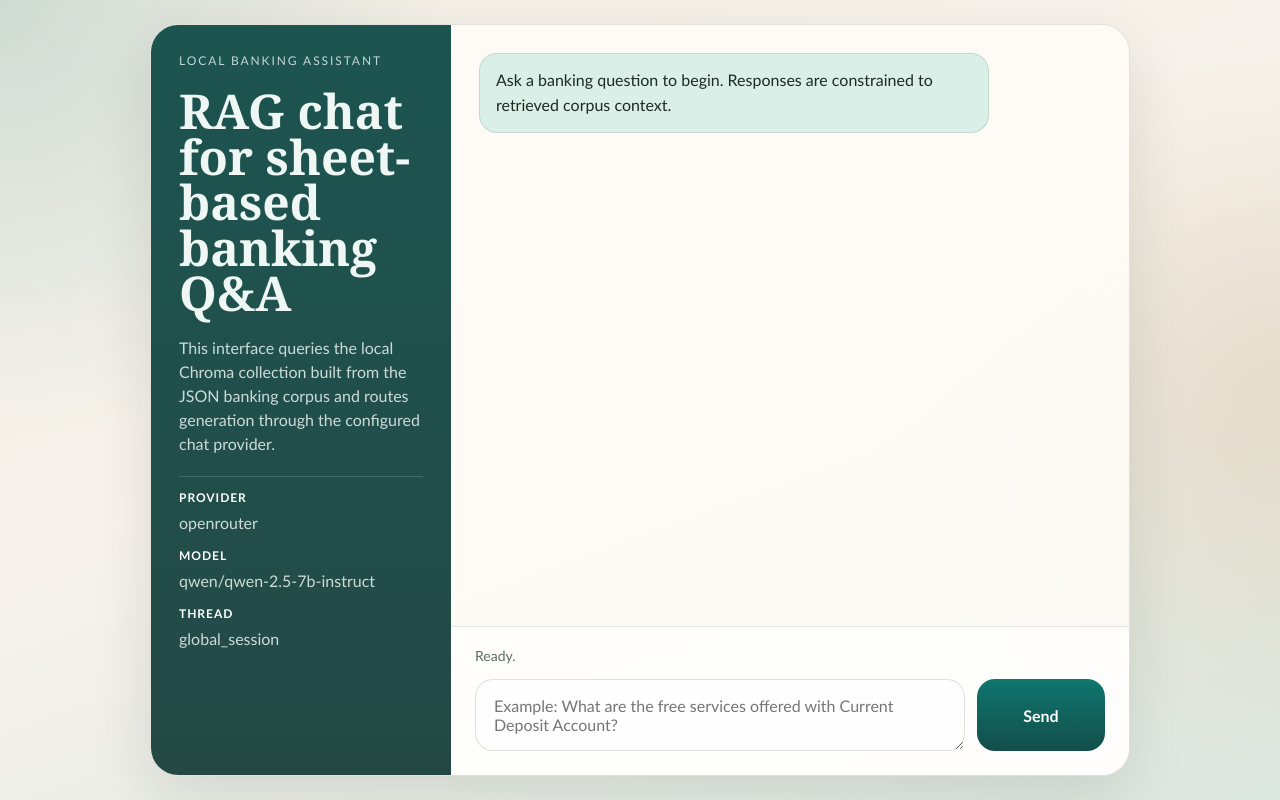
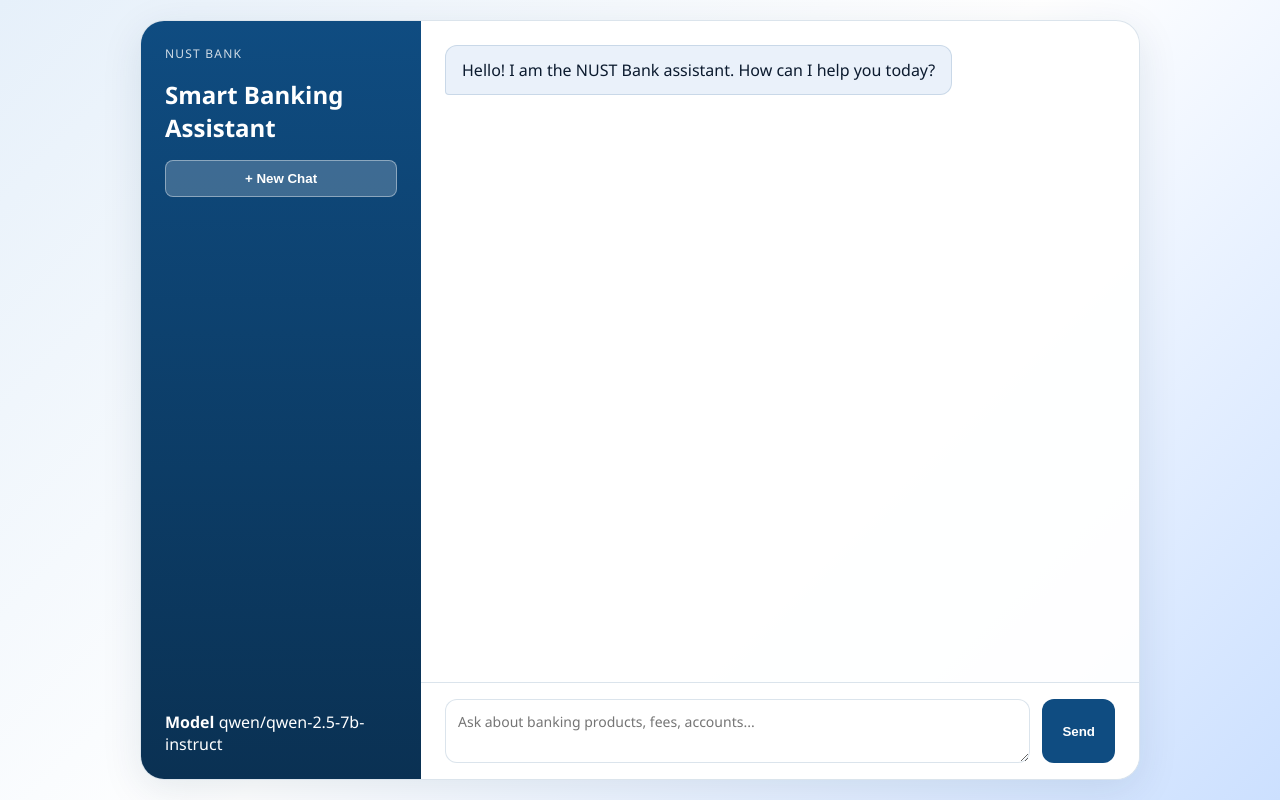
Before and after one commit to NemroNeno/LLM-Semester-Project, a FastAPI app: page / in a window 1280 px wide. Run offline with FastAPI, Linux system fonts and the light colour scheme; data that the repository does not hold is empty.

Commit message:
Implement chat history functionality with SQLite database and update UI styles

```diff
--- a/app.py
+++ b/app.py
@@ -1,9 +1,11 @@
 import os
 import re
+import sqlite3
+import uuid
 from functools import lru_cache
 from typing import Any, Sequence, cast
 
-from fastapi import FastAPI, HTTPException, Request
+from fastapi import FastAPI, HTTPException, Request, Path
 from fastapi.responses import HTMLResponse
 from fastapi.templating import Jinja2Templates
 from dotenv import load_dotenv
@@ -241,18 +243,46 @@ def invoke_graph(message: str, thread_id: str = THREAD_ID, graph: Any = None) ->
     )
 
 
+DB_PATH = "chat_history.db"
+
+def get_db():
+    conn = sqlite3.connect(DB_PATH, check_same_thread=False)
+    conn.row_factory = sqlite3.Row
+    return conn
+
 class ChatRequest(BaseModel):
     message: str = Field(min_length=1, max_length=4000)
-
+    chat_id: str | None = None
 
 class ChatResponse(BaseModel):
     reply: str
     context_count: int
     provider: str
-
+    chat_id: str
 
 app = FastAPI(title="LLM Semester Project")
 
+@app.on_event("startup")
+def startup():
+    conn = get_db()
+    conn.execute('CREATE TABLE IF NOT EXISTS chats (id TEXT PRIMARY KEY, title TEXT, created_at TIMESTAMP DEFAULT CURRENT_TIMESTAMP)')
+    conn.execute('CREATE TABLE IF NOT EXISTS messages (id INTEGER PRIMARY KEY AUTOINCREMENT, chat_id TEXT, role TEXT, content TEXT, context_count INTEGER, created_at TIMESTAMP DEFAULT CURRENT_TIMESTAMP)')
+    conn.commit()
+    conn.close()
+
+@app.get("/chats")
+def list_chats():
+    conn = get_db()
+    chats = conn.execute("SELECT id, title FROM chats ORDER BY created_at DESC").fetchall()
+    conn.close()
+    return [{"id": c["id"], "title": c["title"]} for c in chats]
+
+@app.get("/chats/{chat_id}/messages")
+def list_chat_messages(chat_id: str = Path(...)):
+    conn = get_db()
+    messages = conn.execute("SELECT role, content, context_count FROM messages WHERE chat_id = ? ORDER BY created_at ASC", (chat_id,)).fetchall()
+    conn.close()
+    return [{"role": m["role"], "content": m["content"], "context_count": m["context_count"]} for m in messages]
 
 @app.get("/", response_class=HTMLResponse)
 def index(request: Request):
@@ -269,20 +299,40 @@ def index(request: Request):
 
 @app.post("/chat", response_model=ChatResponse)
 def chat(payload: ChatRequest) -> ChatResponse:
+    chat_id = payload.chat_id or str(uuid.uuid4())
+    conn = get_db()
+    if not payload.chat_id:
+        title = payload.message[:30] + "..." if len(payload.message) > 30 else payload.message
+        conn.execute("INSERT INTO chats (id, title) VALUES (?, ?)", (chat_id, title))
+        conn.commit()
+
+    conn.execute("INSERT INTO messages (chat_id, role, content, context_count) VALUES (?, ?, ?, ?)", (chat_id, "user", payload.message, 0))
+    conn.commit()
+
     try:
-        state = invoke_graph(payload.message)
+        state = invoke_graph(payload.message, thread_id=chat_id)
     except RuntimeError as exc:
+        conn.close()
         raise HTTPException(status_code=503, detail=str(exc)) from exc
     except Exception as exc:
+        conn.close()
         raise HTTPException(status_code=500, detail=f"Chat invocation failed: {exc}") from exc
 
     messages = state.get("messages", [])
     if not messages:
+        conn.close()
         raise HTTPException(status_code=500, detail="Graph returned no messages.")
 
     reply = message_to_text(messages[-1])
+    context_count = len(state.get("context", []))
+
+    conn.execute("INSERT INTO messages (chat_id, role, content, context_count) VALUES (?, ?, ?, ?)", (chat_id, "assistant", reply, context_count))
+    conn.commit()
+    conn.close()
+
     return ChatResponse(
         reply=reply,
-        context_count=len(state.get("context", [])),
+        context_count=context_count,
         provider=CHAT_PROVIDER,
+        chat_id=chat_id
     )
--- a/templates/index.html
+++ b/templates/index.html
@@ -6,255 +6,160 @@
     <title>Banking RAG Chat</title>
     <style>
         :root {
-            --bg: #f4efe6;
-            --bg-accent: #dce7df;
-            --panel: rgba(255, 252, 247, 0.88);
-            --text: #1c2a22;
-            --muted: #5b6b62;
-            --brand: #0f766e;
-            --brand-deep: #134e4a;
-            --user: #efe2c7;
-            --assistant: #d9efe8;
-            --border: rgba(28, 42, 34, 0.12);
-            --shadow: 0 20px 60px rgba(25, 40, 33, 0.12);
+            --bg: #e6f0fa;
+            --bg-accent: #cce0ff;
+            --panel: rgba(255, 255, 255, 0.95);
+            --text: #0b1a2e;
+            --muted: #4a6585;
+            --brand: #0f4c81;
+            --brand-deep: #0a3153;
+            --user: #dce7f3;
+            --assistant: #eaf1fa;
+            --border: rgba(15, 76, 129, 0.15);
+            --shadow: 0 10px 40px rgba(10, 49, 83, 0.1);
         }
 
-        * {
-            box-sizing: border-box;
-        }
+        * { box-sizing: border-box; }
 
         body {
             margin: 0;
             min-height: 100vh;
-            font-family: "Trebuchet MS", "Segoe UI", sans-serif;
+            font-family: "Segoe UI", Arial, sans-serif;
             color: var(--text);
-            background:
-                radial-gradient(circle at top left, rgba(15, 118, 110, 0.16), transparent 30%),
-                radial-gradient(circle at right, rgba(194, 120, 60, 0.16), transparent 28%),
-                linear-gradient(160deg, var(--bg) 0%, #f7f3ec 45%, var(--bg-accent) 100%);
+            background: linear-gradient(135deg, var(--bg) 0%, #ffffff 50%, var(--bg-accent) 100%);
             display: flex;
             align-items: center;
             justify-content: center;
-            padding: 24px;
+            padding: 20px;
         }
 
         .shell {
-            width: min(980px, 100%);
-            min-height: min(760px, calc(100vh - 48px));
+            width: min(1000px, 100%);
+            min-height: min(800px, calc(100vh - 40px));
             display: grid;
-            grid-template-columns: 300px 1fr;
+            grid-template-columns: 280px 1fr;
             background: var(--panel);
             border: 1px solid var(--border);
-            border-radius: 28px;
+            border-radius: 24px;
             box-shadow: var(--shadow);
             overflow: hidden;
-            backdrop-filter: blur(16px);
         }
 
         .sidebar {
-            padding: 28px;
-            background: linear-gradient(180deg, rgba(19, 78, 74, 0.96), rgba(18, 58, 54, 0.92));
-            color: #eef7f4;
+            padding: 24px;
+            background: linear-gradient(180deg, var(--brand), var(--brand-deep));
+            color: #ffffff;
             display: flex;
             flex-direction: column;
-            gap: 20px;
+            gap: 16px;
         }
 
-        .eyebrow {
-            letter-spacing: 0.16em;
-            text-transform: uppercase;
-            font-size: 12px;
-            opacity: 0.8;
+        .sidebar button.new-chat {
+            background: rgba(255,255,255,0.2);
+            color: white;
+            border: 1px solid rgba(255,255,255,0.4);
+            border-radius: 8px;
+            padding: 10px;
+            cursor: pointer;
+            font-weight: bold;
+            transition: 0.2s;
         }
 
-        h1 {
-            margin: 0;
-            font-family: Georgia, "Times New Roman", serif;
-            font-size: clamp(2rem, 4vw, 3rem);
-            line-height: 0.95;
-            font-weight: 600;
-        }
+        .sidebar button.new-chat:hover { background: rgba(255,255,255,0.3); }
 
-        .sidebar p,
-        .meta-item {
-            margin: 0;
-            color: rgba(238, 247, 244, 0.84);
-            line-height: 1.5;
-        }
-
-        .meta {
-            display: grid;
-            gap: 12px;
-            padding-top: 12px;
-            border-top: 1px solid rgba(238, 247, 244, 0.16);
-        }
-
-        .meta strong {
-            display: block;
-            color: #ffffff;
-            font-size: 12px;
-            letter-spacing: 0.08em;
-            text-transform: uppercase;
-            margin-bottom: 4px;
-        }
-
-        .panel {
+        .chat-list {
+            flex: 1;
+            overflow-y: auto;
             display: flex;
             flex-direction: column;
-            min-height: 100%;
+            gap: 8px;
+            font-size: 14px;
         }
+        .chat-item {
+            padding: 8px;
+            border-radius: 6px;
+            cursor: pointer;
+            background: rgba(255,255,255,0.05);
+            transition: 0.2s;
+        }
+        .chat-item:hover { background: rgba(255,255,255,0.15); }
+        .chat-item.active { background: rgba(255,255,255,0.25); font-weight: bold; }
+
+        .eyebrow { font-size: 12px; opacity: 0.8; text-transform: uppercase; letter-spacing: 0.1em; }
+        h1 { margin: 0; font-size: 1.5rem; }
+
+        .panel { display: flex; flex-direction: column; min-height: 100%; position: relative; }
 
         .messages {
             flex: 1;
             overflow-y: auto;
-            padding: 28px;
+            padding: 24px;
             display: flex;
             flex-direction: column;
-            gap: 14px;
+            gap: 16px;
         }
 
         .message {
-            max-width: 82%;
-            padding: 14px 16px;
-            border-radius: 18px;
-            line-height: 1.55;
-            white-space: pre-wrap;
-            border: 1px solid var(--border);
-            animation: rise 180ms ease-out;
+            max-width: 80%; padding: 12px 16px; border-radius: 12px;
+            line-height: 1.5; white-space: pre-wrap;
+            border: 1px solid var(--border); animation: rise 0.2s ease-out;
+            position: relative;
+        }
+        .message.user { align-self: flex-end; background: var(--user); border-bottom-right-radius: 4px; }
+        .message.assistant { align-self: flex-start; background: var(--assistant); border-bottom-left-radius: 4px; }
+
+        .sources {
+            font-size: 11px; color: var(--brand);
+            background: rgba(15, 76, 129, 0.1); padding: 4px 8px;
+            border-radius: 12px; margin-top: 8px; display: inline-block; cursor: pointer;
         }
 
-        .message.user {
-            align-self: flex-end;
-            background: var(--user);
+        .composer { padding: 16px 24px; border-top: 1px solid var(--border); background: #ffffff; }
+        form { display: grid; grid-template-columns: 1fr auto; gap: 12px; }
+        textarea {
+            width: 100%; min-height: 48px; max-height: 150px; resize: vertical;
+            border-radius: 12px; border: 1px solid var(--border);
+            padding: 12px; font-family: inherit; font-size: 14px;
         }
+        button[type="submit"] {
+            border: 0; border-radius: 12px; padding: 0 20px;
+            background: var(--brand); color: white; font-weight: bold; cursor: pointer;
+        }
+        button[type="submit"]:disabled { opacity: 0.5; cursor: wait; }
 
-        .message.assistant {
-            align-self: flex-start;
-            background: var(--assistant);
-        }
+        .loading { display: none; padding: 10px; font-size: 13px; color: var(--brand); font-style: italic; align-self: flex-start;}
+        .loading.visible { display: block; }
 
-        .composer {
-            padding: 20px 24px 24px;
-            border-top: 1px solid var(--border);
-            background: rgba(255, 255, 255, 0.65);
-        }
-
-        .status {
-            min-height: 22px;
-            color: var(--muted);
-            font-size: 14px;
-            margin-bottom: 10px;
-        }
-
-        form {
-            display: grid;
-            grid-template-columns: 1fr auto;
-            gap: 12px;
-        }
-
-        textarea {
-            width: 100%;
-            min-height: 62px;
-            max-height: 180px;
-            resize: vertical;
-            border-radius: 18px;
-            border: 1px solid rgba(28, 42, 34, 0.14);
-            padding: 16px 18px;
-            font: inherit;
-            color: var(--text);
-            background: rgba(255, 255, 255, 0.92);
-        }
-
-        button {
-            border: 0;
-            border-radius: 18px;
-            padding: 0 22px;
-            min-width: 128px;
-            font: inherit;
-            font-weight: 700;
-            color: white;
-            background: linear-gradient(180deg, var(--brand), var(--brand-deep));
-            cursor: pointer;
-            transition: transform 120ms ease, opacity 120ms ease;
-        }
-
-        button:hover {
-            transform: translateY(-1px);
-        }
-
-        button:disabled {
-            cursor: wait;
-            opacity: 0.7;
-            transform: none;
-        }
-
-        @keyframes rise {
-            from {
-                opacity: 0;
-                transform: translateY(8px);
-            }
-
-            to {
-                opacity: 1;
-                transform: translateY(0);
-            }
-        }
-
-        @media (max-width: 840px) {
-            .shell {
-                grid-template-columns: 1fr;
-            }
-
-            .sidebar {
-                gap: 14px;
-            }
-
-            .message {
-                max-width: 100%;
-            }
-
-            form {
-                grid-template-columns: 1fr;
-            }
-
-            button {
-                min-height: 52px;
-            }
-        }
+        @keyframes rise { from { opacity: 0; transform: translateY(4px); } to { opacity: 1; transform: translateY(0); } }
     </style>
 </head>
 <body>
     <main class="shell">
         <aside class="sidebar">
-            <div class="eyebrow">Local Banking Assistant</div>
-            <h1>RAG chat for sheet-based banking Q&amp;A</h1>
-            <p>This interface queries the local Chroma collection built from the JSON banking corpus and routes generation through the configured chat provider.</p>
+            <div class="eyebrow">NUST Bank</div>
+            <h1>Smart Banking Assistant</h1>
+            <button class="new-chat" id="new-chat-btn">+ New Chat</button>
+            <div class="chat-list" id="chat-list">
+                <!-- Chat list dynamically populated -->
+            </div>
 
-            <section class="meta">
-                <div class="meta-item">
-                    <strong>Provider</strong>
-                    <span>{{ chat_provider }}</span>
-                </div>
+            <section class="meta" style="margin-top: auto">
                 <div class="meta-item">
                     <strong>Model</strong>
                     <span>{{ chat_model }}</span>
-                </div>
-                <div class="meta-item">
-                    <strong>Thread</strong>
-                    <span>{{ thread_id }}</span>
                 </div>
             </section>
         </aside>
 
         <section class="panel">
             <div id="messages" class="messages">
-                <div class="message assistant">Ask a banking question to begin. Responses are constrained to retrieved corpus context.</div>
+                <div class="message assistant">Hello! I am the NUST Bank assistant. How can I help you today?</div>
             </div>
+            <div id="loading" class="loading">Processing...</div>
 
             <div class="composer">
-                <div id="status" class="status">Ready.</div>
                 <form id="chat-form">
-                    <textarea id="message-input" name="message" placeholder="Example: What are the free services offered with Current Deposit Account?" required></textarea>
+                    <textarea id="message-input" name="message" placeholder="Ask about banking products, fees, accounts..." required></textarea>
                     <button id="send-button" type="submit">Send</button>
                 </form>
             </div>
@@ -266,40 +171,90 @@
         const input = document.getElementById("message-input");
         const button = document.getElementById("send-button");
         const messages = document.getElementById("messages");
-        const status = document.getElementById("status");
+        const loading = document.getElementById("loading");
+        const chatList = document.getElementById("chat-list");
+        const newChatBtn = document.getElementById("new-chat-btn");
 
-        function addMessage(role, text) {
+        let currentChatId = null;
+
+        function addMessage(role, text, contextCount = 0) {
             const element = document.createElement("div");
             element.className = `message ${role}`;
-            element.textContent = text;
+
+            const textNode = document.createElement("div");
+            textNode.textContent = text;
+            element.appendChild(textNode);
+
+            if (role === "assistant" && contextCount > 0) {
+                const sources = document.createElement("div");
+                sources.className = "sources";
+                sources.textContent = `ⓘ ${contextCount} Source(s) used from RAG`;
+                sources.title = "Answer generated using RAG banking data references";
+                element.appendChild(sources);
+            }
+
             messages.appendChild(element);
             messages.scrollTop = messages.scrollHeight;
         }
 
+        async function loadChats() {
+            try {
+                const res = await fetch("/chats");
+                const chats = await res.json();
+                chatList.innerHTML = "";
+                chats.forEach(chat => {
+                    const el = document.createElement("div");
+                    el.className = `chat-item ${chat.id === currentChatId ? 'active' : ''}`;
+                    el.textContent = chat.title;
+                    el.onclick = () => loadChatHistory(chat.id);
+                    chatList.appendChild(el);
+                });
+            } catch (e) { console.error("Could not load chats"); }
+        }
+
+        async function loadChatHistory(chatId) {
+            currentChatId = chatId;
+            messages.innerHTML = "";
+            try {
+                const res = await fetch(`/chats/${chatId}/messages`);
+                const history = await res.json();
+                history.forEach(m => addMessage(m.role, m.content, m.context_count));
+                await loadChats(); // Update active class
+            } catch (e) {
+                messages.innerHTML = '<div class="message assistant">Failed to load history.</div>';
+            }
+        }
+
+        newChatBtn.onclick = () => {
+            currentChatId = null;
+            messages.innerHTML = '<div class="message assistant">Hello! I am the NUST Bank assistant. How can I help you today?</div>';
+            loadChats();
+        };
+
         async function sendMessage(message) {
-            status.textContent = "Retrieving context and generating response...";
+            loading.classList.add("visible");
             button.disabled = true;
 
             try {
                 const response = await fetch("/chat", {
                     method: "POST",
                     headers: { "Content-Type": "application/json" },
-                    body: JSON.stringify({ message }),
+                    body: JSON.stringify({ message, chat_id: currentChatId }),
                 });
 
                 const payload = await response.json();
 
                 if (!response.ok) {
-                    const detail = payload.detail || "Request failed.";
-                    throw new Error(detail);
+                    throw new Error(payload.detail || "Request failed.");
                 }
 
-                addMessage("assistant", payload.reply);
-                status.textContent = `Ready. Retrieved ${payload.context_count} context item(s) via ${payload.provider}.`;
+                currentChatId = payload.chat_id;
+                addMessage("assistant", payload.reply, payload.context_count);
+                await loadChats();
             } catch (error) {
                 addMessage("assistant", `Error: ${error.message}`);
-                status.textContent = "Request failed.";
             } finally {
+                loading.classList.remove("visible");
                 button.disabled = false;
                 input.focus();
             }
@@ -308,14 +263,15 @@
         form.addEventListener("submit", async (event) => {
             event.preventDefault();
             const message = input.value.trim();
-            if (!message) {
-                return;
-            }
+            if (!message) return;
 
             addMessage("user", message);
             input.value = "";
             await sendMessage(message);
         });
+
+        // initial load
+        loadChats();
     </script>
 </body>
 </html>
```
Also changed, not shown: chat_history.db (added), chroma_db/chroma.sqlite3, 2 other files.
